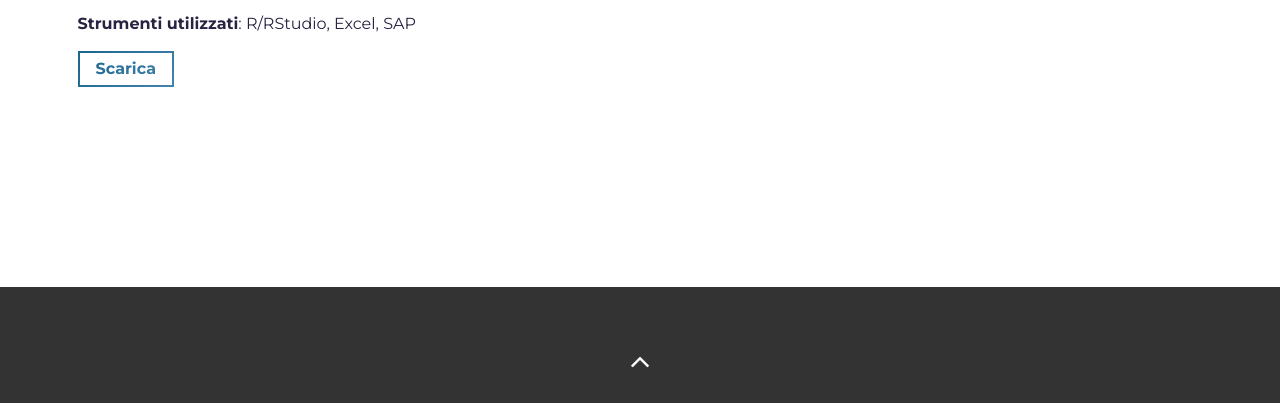
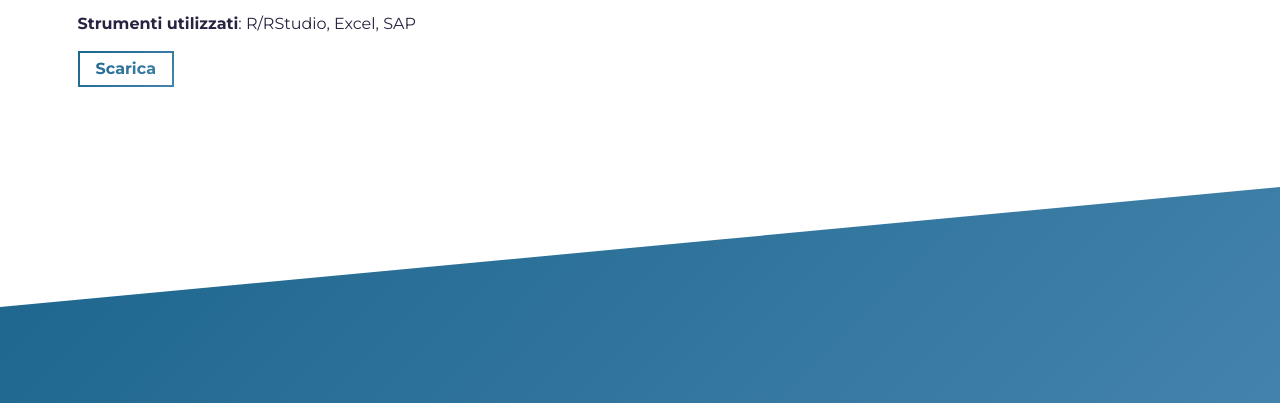
Before and after one commit to alessandrocolello/alessandrocolello, a website built with Parcel: page src/index.html in a window 1280 px wide. Shown: the part 2048-2451 px from the top of the page. Built offline with nearby package versions, Linux system fonts and the light colour scheme.

Commit message:
Update index.html

```diff
--- a/src/index.html
+++ b/src/index.html
@@ -249,9 +249,9 @@
     <!-- /END Projects Section -->
 
     <!-- **** Contact Section **** -->
-    <!-- <section id="contact">
+    <section id="contact">
       <div class="container">
-        <h2 class="section-title">Contatti</h2>
+        <!-- <h2 class="section-title">Contatti</h2>
         <div class="contact-wrapper load-hidden">
           <p class="contact-wrapper__text">[Put your call to action here]</p>
           <a
@@ -261,9 +261,9 @@
             href="mailto:alessandrocolello@gmail.com"
             >Scrivimi</a
           >
-        </div>
+        </div> -->
       </div>
-    </section> -->
+    </section>
     <!-- /END Contact Section -->
 
     <!-- **** Footer Section **** -->
```
